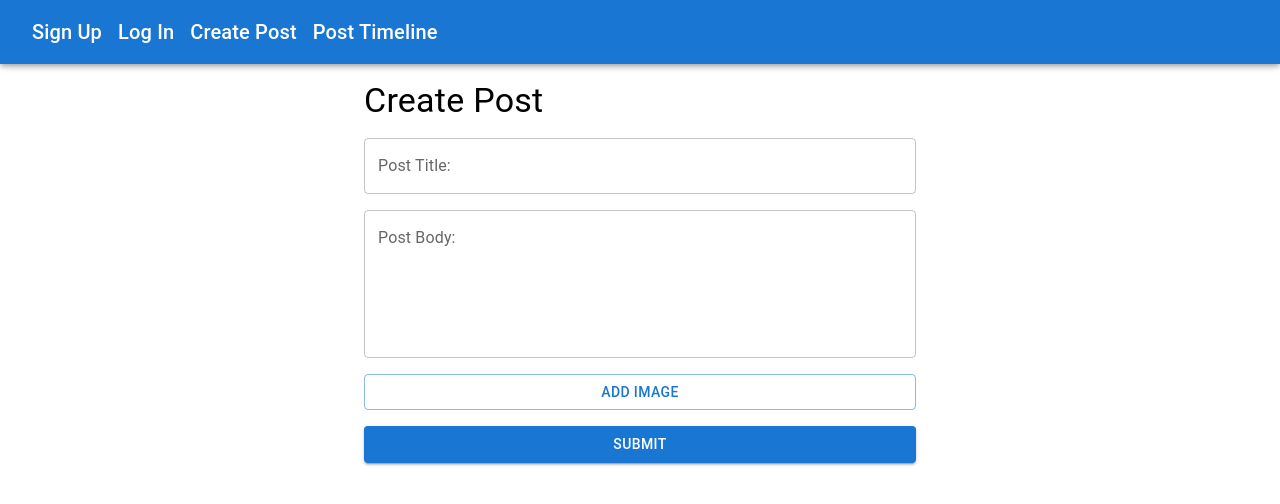
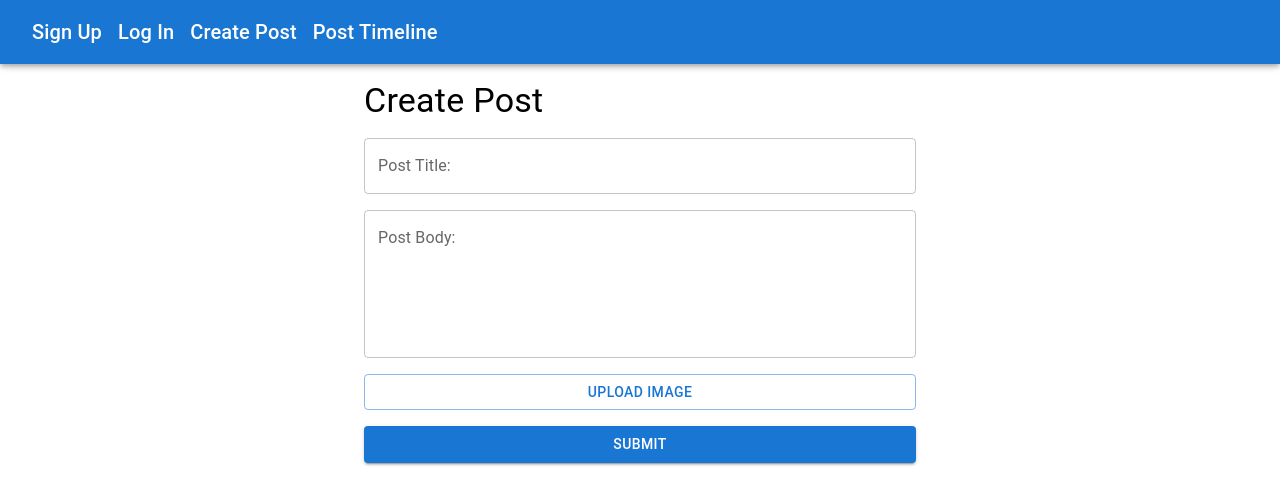
Before and after one commit to bensandison/web-apps-social-media, a React (Create React App) app in the folder client/: page /post in a window 1280 px wide. Shown: the top 504 px of the page. Built offline with nearby package versions, Linux system fonts and the light colour scheme.

Commit message:
simplify image upload

```diff
--- a/client/src/pages/CreatePost.js
+++ b/client/src/pages/CreatePost.js
@@ -7,8 +7,6 @@ import { Stack, Button, Typography, Container } from "@mui/material";
 import FormikTextInput from "../components/FormikTextInput";
 
 const CreatePost = (props) => {
-	const [showUpload, setShowUpload] = useState(false); //defines if imageUpload should be hidden
-
 	function submitData(values) {
 		// Use multipart form data:
 		const formData = new FormData();
@@ -70,36 +68,35 @@ const CreatePost = (props) => {
 									minRows={5}
 									maxRows={20}
 								/>
+								<Stack className="image-upload-controls" spacing={2}>
+									<Button
+										variant="outlined"
+										component="label"
+										style={{ width: "100%" }}
+										onClick={function () {
+											// If a file exists remove the file
+											if (!values.file) return;
+											setFieldValue("file", null);
+										}}
+									>
+										{!values.file ? "Upload Image" : "Change Image"}
 										{
-									//Conditional rendering:
-									showUpload && (
-										<div>
-											<label htmlFor="file">File upload</label>
+											// Only render image upload if image does not exist:
+											!values.file && (
 												<input
 													id="file"
 													name="file"
 													type="file"
+													hidden
 													onChange={(event) => {
 														setFieldValue("file", event.currentTarget.files[0]);
 													}}
 												/>
-											<Thumb file={values.file} />
-										</div>
 											)
 										}
-								{
-									//Conditional rendering
-									!showUpload && (
-										<Button
-											variant="outlined"
-											onClick={() => {
-												setShowUpload(true);
-											}}
-										>
-											Add Image
 									</Button>
-									)
-								}
+									<Thumbnail file={values.file} />
+								</Stack>
 								<Button variant="contained" type="submit">
 									Submit
 								</Button>
@@ -112,51 +109,28 @@ const CreatePost = (props) => {
 	);
 };
 
-// This component is used to display image thumbnails:
-class Thumb extends React.Component {
-	state = {
-		loading: false,
-		thumb: undefined,
+function Thumbnail(props) {
+	// Set loading true by default
+	const [loading, setLoading] = useState(true);
+	const [thumbImage, setThumbImage] = useState();
+
+	// If no file uploaded return no elements
+	if (!props.file) return null;
+
+	// Get file:
+	let reader = new FileReader();
+	reader.readAsDataURL(props.file);
+	reader.onloadend = () => {
+		setThumbImage(reader.result);
+		setLoading(false);
 	};
 
-	componentWillReceiveProps(nextProps) {
-		if (!nextProps.file) {
-			return;
-		}
-
-		this.setState({ loading: true }, () => {
-			let reader = new FileReader();
-
-			reader.onloadend = () => {
-				this.setState({ loading: false, thumb: reader.result });
-			};
-
-			reader.readAsDataURL(nextProps.file);
-		});
-	}
-
-	render() {
-		const { file } = this.props;
-		const { loading, thumb } = this.state;
-
-		if (!file) {
-			return null;
-		}
-
-		if (loading) {
-			return <p>loading...</p>;
-		}
-
+	// Return text if image loading
+	if (loading)
+		return <Typography variant="subtitle1">Image Loading...</Typography>;
 	return (
-			<img
-				src={thumb}
-				alt={file.name}
-				className="img-thumbnail mt-2"
-				height={200}
-				width={200}
-			/>
+		<img src={thumbImage} alt={props.file.name} style={{ height: 200 }}></img>
 	);
-	}
 }
 
 export default CreatePost;
```
Also changed, not shown: 1 other file (tests, documents, lock files or other folders). Lines whose indentation alone changed are shown as unchanged.
